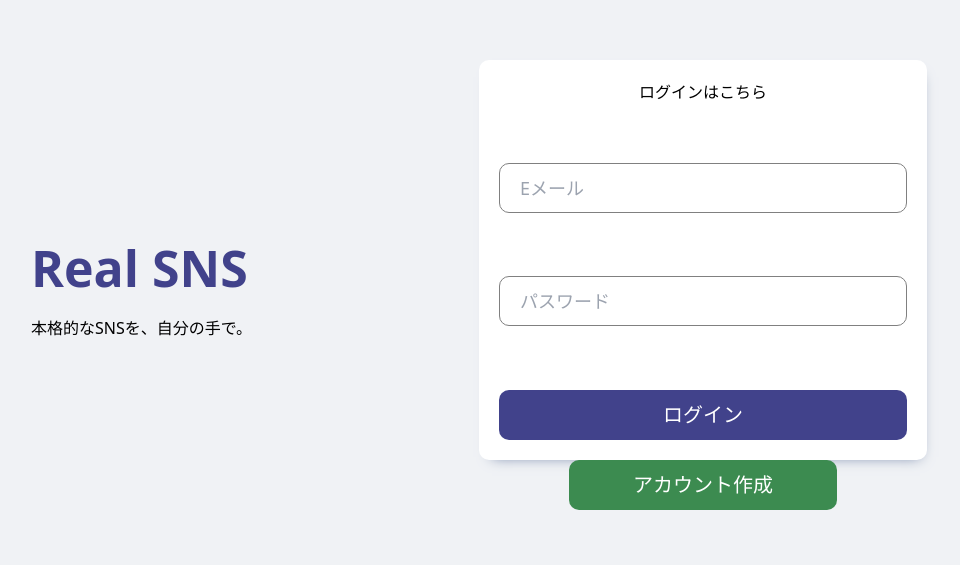
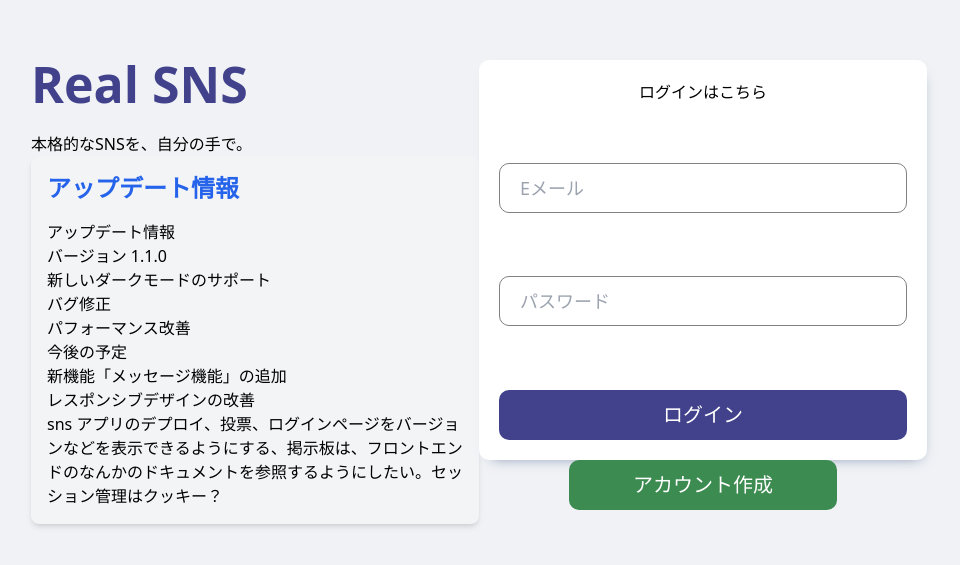
Before and after one commit to hellotksan/nextsns, a Next.js app: page /login in a window 1280 px wide. Shown: the part 115-680 px from the top of the page, without its empty margins (161-1121 px from the left). Built offline with nearby package versions, Linux system fonts and the light colour scheme.

Commit message:
updateInfo component and markdown public adding

```diff
--- a/app/layout.tsx
+++ b/app/layout.tsx
@@ -1,6 +1,6 @@
 import type { Metadata } from "next";
 import { Inter } from "next/font/google";
-import "./globals.css";
+// import "./globals.css";
 
 const inter = Inter({ subsets: ["latin"] });
 
--- /dev/null
+++ b/components/updateInfo/index.jsx
@@ -0,0 +1,25 @@
+import React, { useEffect, useState } from "react";
+import ReactMarkdown from "react-markdown";
+
+const UpdateInfo = () => {
+  const [markdown, setMarkdown] = useState("");
+
+  useEffect(() => {
+    fetch("/update.md")
+      .then((response) => response.text())
+      .then((text) => setMarkdown(text));
+  }, []);
+
+  return (
+    <div className="p-4 bg-gray-100 rounded-lg shadow-md">
+      <h2 className="text-2xl font-bold text-blue-600 mb-4">
+        アップデート情報
+      </h2>
+      <div className="prose">
+        <ReactMarkdown>{markdown}</ReactMarkdown>
+      </div>
+    </div>
+  );
+};
+
+export default UpdateInfo;
--- a/package.json
+++ b/package.json
@@ -22,8 +22,10 @@
     "next-mdx-remote": "^5.0.0",
     "react": "^18.3.1",
     "react-dom": "^18.3.1",
+    "react-markdown": "^9.0.1",
     "react-router-dom": "^6.22.3",
     "react-scripts": "5.0.1",
+    "remark": "^15.0.1",
     "styled-components": "^6.1.8",
     "swr": "^2.2.5",
     "timeago.js": "^4.0.2",
--- a/pages/actionCalls.js
+++ b/pages/actionCalls.js
@@ -12,7 +12,7 @@ instance.interceptors.response.use(
   }
 );
 
-const loginCall = async (user, dispatch) => {
+export const loginCall = async (user, dispatch) => {
   const PUBLIC_FOLDER = process.env.NEXT_PUBLIC_API_URL;
 
   dispatch({ type: "LOGIN_START" });
@@ -36,5 +36,3 @@ const loginCall = async (user, dispatch) => {
     dispatch({ type: "LOGIN_ERROR", payload: error });
   }
 };
-
-export default loginCall;
--- a/pages/login/index.jsx
+++ b/pages/login/index.jsx
@@ -3,6 +3,7 @@ import "./Login.css";
 import { loginCall } from "../actionCalls";
 import { AuthContext } from "../../state/AuthContext";
 import { useRouter } from "next/router";
+import UpdateInfo from "./../../components/updateInfo/index";
 
 export default function Login() {
   const email = useRef();
@@ -44,6 +45,7 @@ export default function Login() {
         <div className="loginLeft">
           <h3 className="loginLogo">Real SNS</h3>
           <span className="loginDesc">本格的なSNSを、自分の手で。</span>
+          <UpdateInfo />
         </div>
         {/*-- 右側のログインフォーム --*/}
         <div className="loginRight">
--- /dev/null
+++ b/public/update.md
@@ -0,0 +1,13 @@
+# アップデート情報
+
+## バージョン 1.1.0
+
+- 新しいダークモードのサポート
+- バグ修正
+- パフォーマンス改善
+
+## 今後の予定
+
+- 新機能「メッセージ機能」の追加
+- レスポンシブデザインの改善
+- sns アプリのデプロイ、投票、ログインページをバージョンなどを表示できるようにする、掲示板は、フロントエンドのなんかのドキュメントを参照するようにしたい。セッション管理はクッキー？
```
Also changed, not shown: 1 other file (tests, documents, lock files or other folders).
